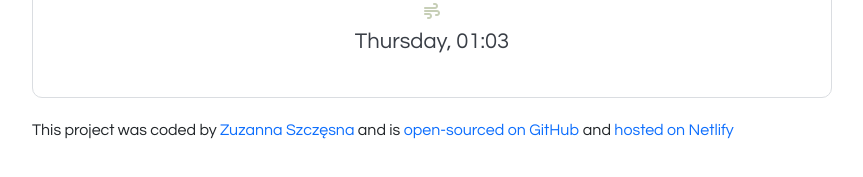
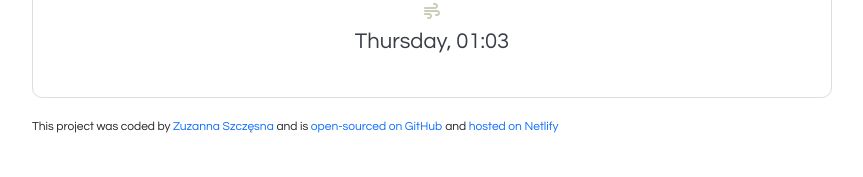
Before and after one commit to zszczesna/my-weather-app, a plain HTML site: page index.html in a window 1280 px wide. Shown: the part 277-454 px from the top of the page, without its empty margins (208-1071 px from the left). Drawn offline with nearby package versions, Linux system fonts and the light colour scheme; no server answers.

Commit message:
last paragraph improvements

```diff
--- a/index.html
+++ b/index.html
@@ -50,8 +50,8 @@
     <br />
    </div>
    <p>This project was coded by <a href="mailto:szczesna.zuzia@gmail.com"> Zuzanna Szczęsna </a>and is
-   <a href="https://github.com/zszczesna/my-weather-app">open-sourced on GitHub</a>
- and <a href="https://www.netlify.com/">hosted on Netlify</a></p>
+   <a href="https://github.com/zszczesna/my-weather-app" target="blank">open-sourced on GitHub</a>
+ and <a href="https://www.netlify.com/" target="blank">hosted on Netlify</a></p>
 <script src="src/index.js"></script>
    </div>
 </body>
--- a/src/styles.css
+++ b/src/styles.css
@@ -92,6 +92,7 @@ li {
 
 p {
   margin: 0 158px;
+  font-size: 12px;
 }
 
 p a {
```
